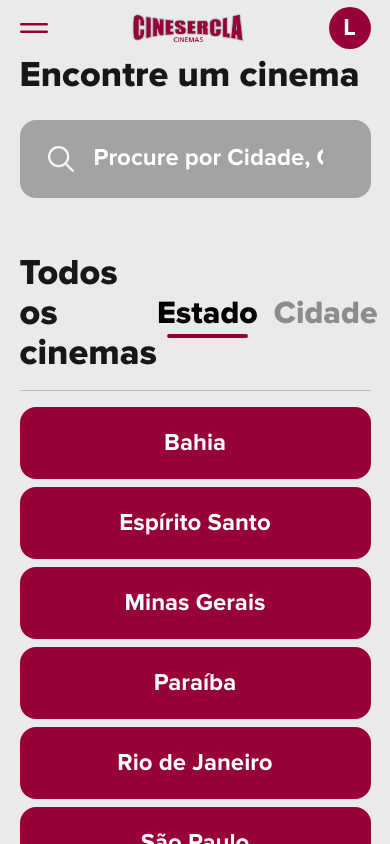
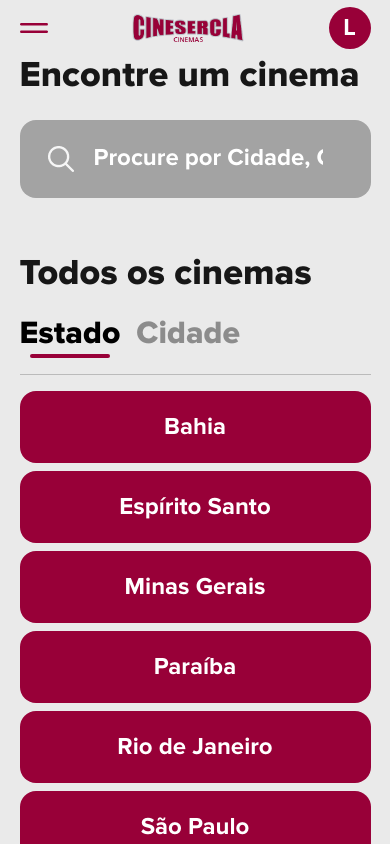
Before and after one commit to martins87/cinesercla-site, a Next.js app: page /cinemas in a window 390 px wide. Shown: the top 844 px of the page. Built offline with nearby package versions, Linux system fonts and the light colour scheme.

Commit message:
add responsiveness to cinemas header

```diff
--- a/app/(pages)/cinemas/page.tsx
+++ b/app/(pages)/cinemas/page.tsx
@@ -34,7 +34,7 @@ const Cinemas = () => {
           icon={MagnifyingGlass}
         />
       </Centered>
-      <Centered className="mt-14" justify="between">
+      <Centered className="flex-col md:flex-row mt-14 items-start justify-between gap-y-4">
         <Typography className="text-4xl text-black/90" weight="800">
           Todos os cinemas
         </Typography>
```
